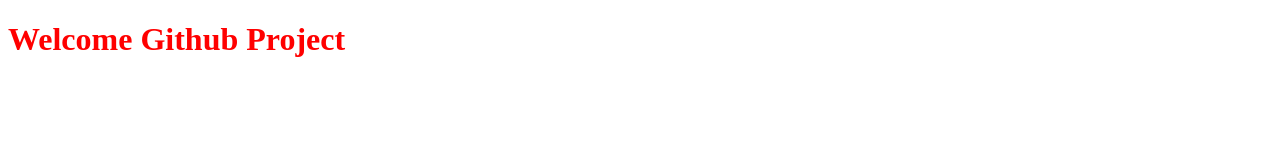
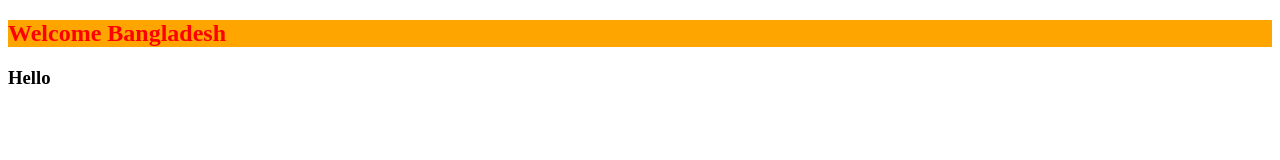
Before and after one commit to bonna2024/agency, a plain HTML site: page index.html in a window 1280 px wide. Drawn offline with Linux system fonts and the light colour scheme.

Commit message:
change html and css

```diff
--- a/index.html
+++ b/index.html
@@ -7,6 +7,7 @@
     <link rel="stylesheet" href="style.css">
 </head>
 <body>
-    <h1 class="heading">Welcome Github Project</h1>
+    <h2 class="heading">Welcome Bangladesh</h2>
+    <h3>Hello</h3>
 </body>
 </html>
--- a/style.css
+++ b/style.css
@@ -1,3 +1,4 @@
 .heading{
     color: red;
+    background-color: orange;
 }
```
